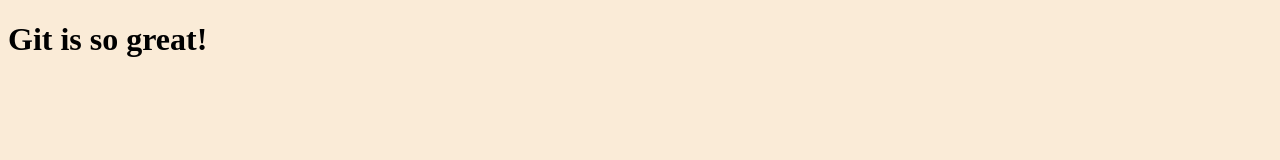
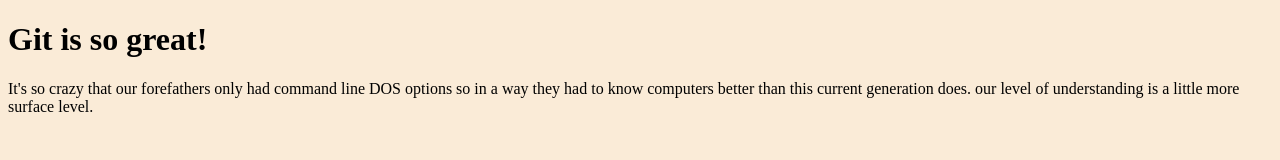
Before and after one commit to JamesFiset/Three_commits_project, a plain HTML site: page index.html in a window 1280 px wide. Drawn offline with Linux system fonts and the light colour scheme.

Commit message:
added a paragraph

```diff
--- a/index.html
+++ b/index.html
@@ -8,5 +8,9 @@
 </head>
 <body>
     <h1>Git is so great!</h1>
+    <p>It's so crazy that our forefathers only had command line DOS options
+        so in a way they had to know computers better than this current generation does.
+        our level of understanding is a little more surface level.
+    </p>
 </body>
 </html>
```
